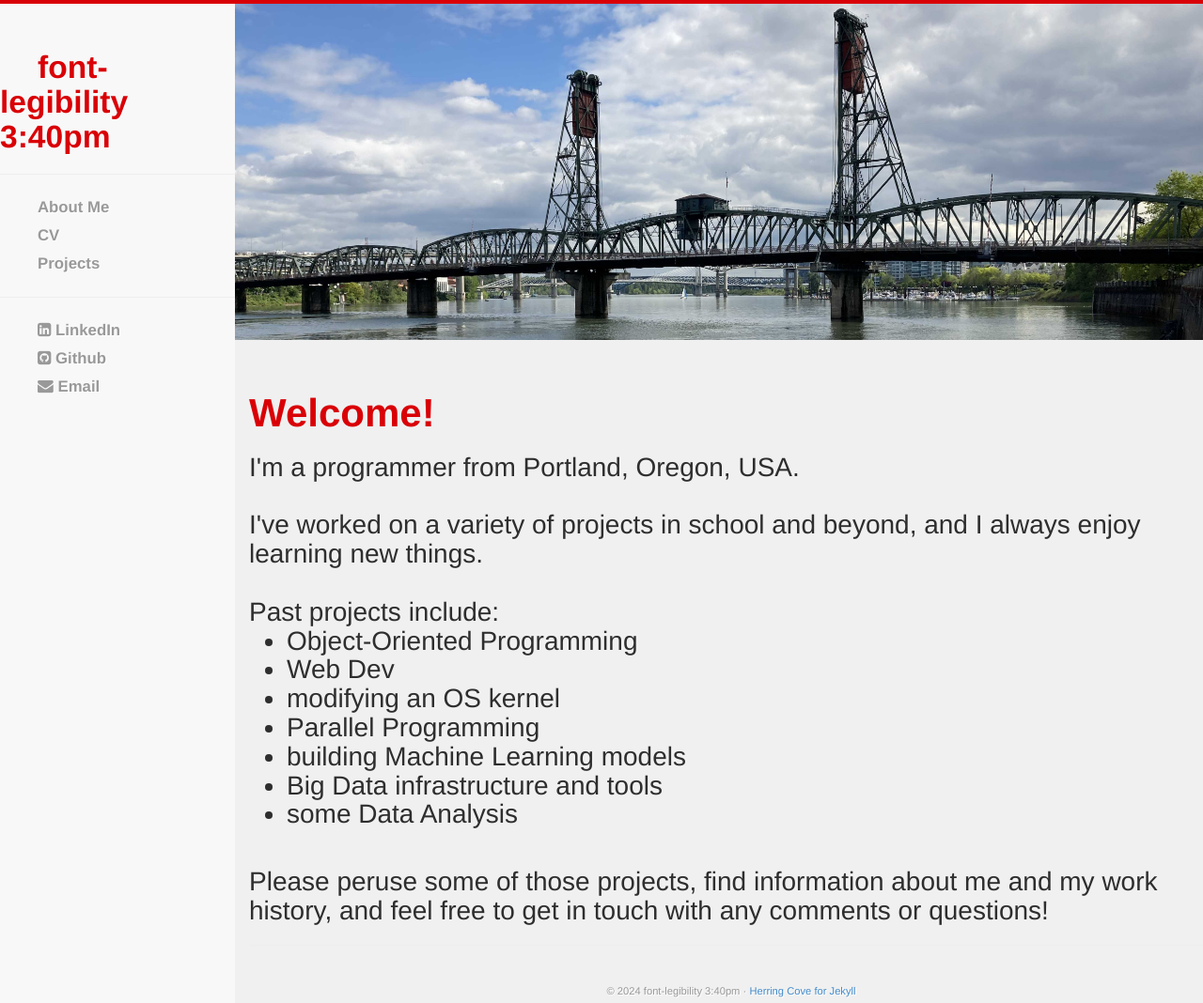
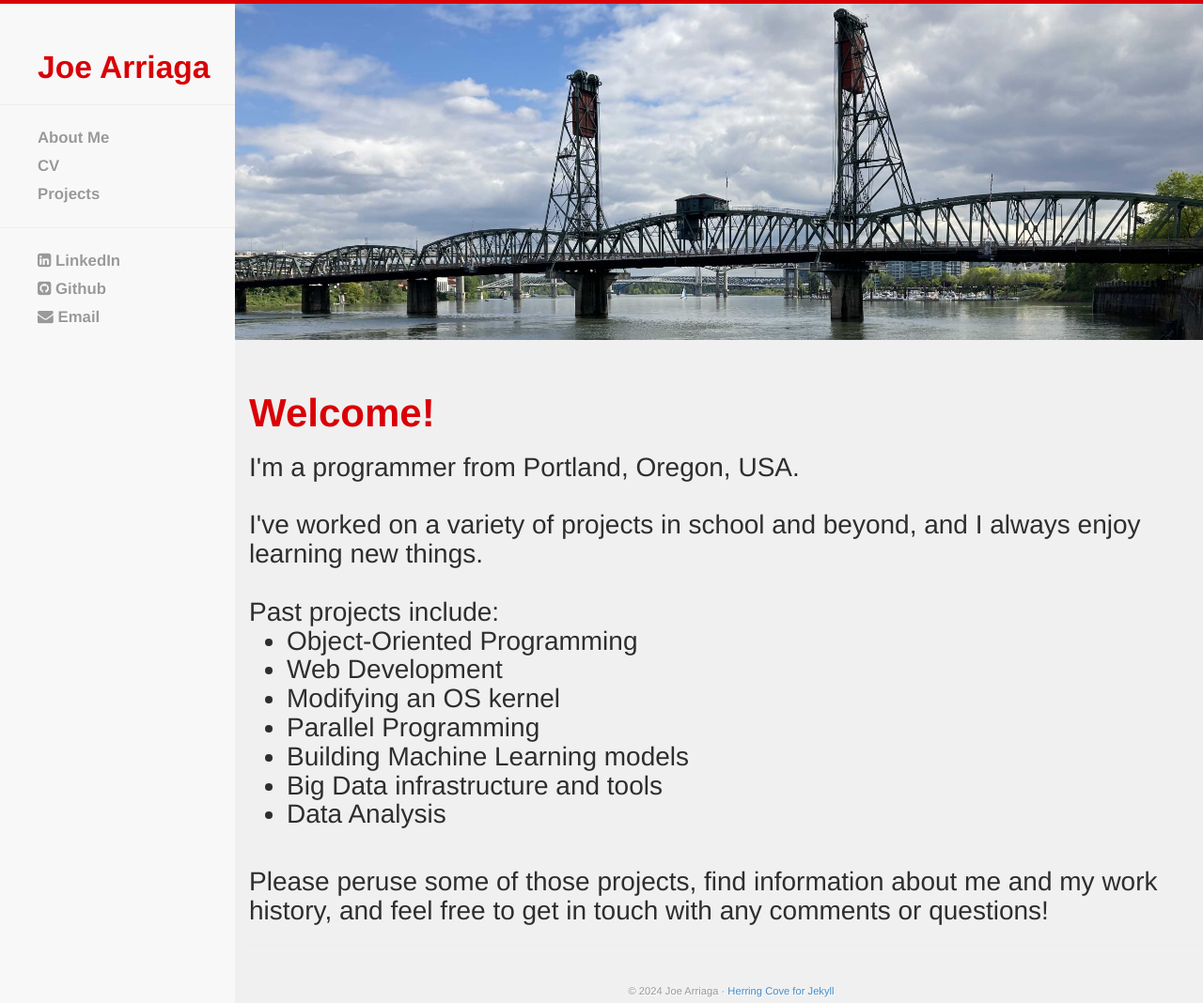
Before and after one commit to joe-arriaga/joe-arriaga.github.io, a Jekyll site: the page built from index.html, in a window 1280 px wide and 1068 px high. Shown: the whole window at 94% size. Built offline with Jekyll 4.4.1, drawn with Linux system fonts in a browser that asks for light colours.

Commit message:
Edited text.

```diff
--- a/_config.yml
+++ b/_config.yml
@@ -1,4 +1,4 @@
-name: font-legibility 3:40pm
+name: Joe Arriaga
 author: Joe Arriaga
 #baseurl: /herring-cove
 #description: Personal website & Portfolio of work
--- a/_includes/greeting.html
+++ b/_includes/greeting.html
@@ -11,12 +11,12 @@
           Past projects include:
           <ul>
             <li>Object-Oriented Programming</li>
-            <li>Web Dev</li>
-            <li>modifying an OS kernel</li>
+            <li>Web Development</li>
+            <li>Modifying an OS kernel</li>
             <li>Parallel Programming</li>
-            <li>building Machine Learning models</li>
+            <li>Building Machine Learning models</li>
             <li>Big Data infrastructure and tools</li>
-            <li>some Data Analysis</li>
+            <li>Data Analysis</li>
           </ul>
           <br>
 
--- a/cv.html
+++ b/cv.html
@@ -443,7 +443,8 @@ title: Curriculum Vitae
         <ul>
           <li>
             Single-handedly initiated and implemented introductory bicycle maintenance classes
-            <ul>Recruited and retained 15+ new volunteers for frequent involvement in 3 months</ul>
+            <ul>Classes attended by 50+ new contacts over 3 months</ul>
+            <ul>Retained 15+ people as frequent volunteers</ul>
           </li>
           <li>
             Coordinated verbally and in writing with Director, staff, volunteers, and students about goals, approach, and scheduling
@@ -702,7 +703,7 @@ title: Curriculum Vitae
     <li>Active member of <a href="https://pdx.pydata.org">PyData PDX</a> - local Data Science industry group</li>
     <li>Bicycles - riding, fixing, refurbishing</li>
     <li>Reading - I like to read classic non-fiction and fiction, because it's guaranteed to be good, right?</li>
-    <li>Learning to draw - everyone has the capacity for art, most people have just never been taught in a way that makes sense</li>
+    <li>Learning to draw - everyone has the capacity for art, most people have just never been taught in a way that makes sense to them</li>
     <li>Learning photo editing with GIMP - a difficult learning curve but a powerful tool</li>
     <li>Personal coding projects - recently a calendar/to-do application</li>
     <li>Very casual gamer</li>
```
Also changed, not shown: about_me.md (+15 -9 lines).
